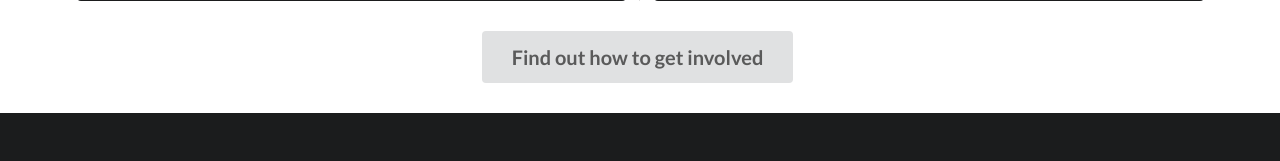
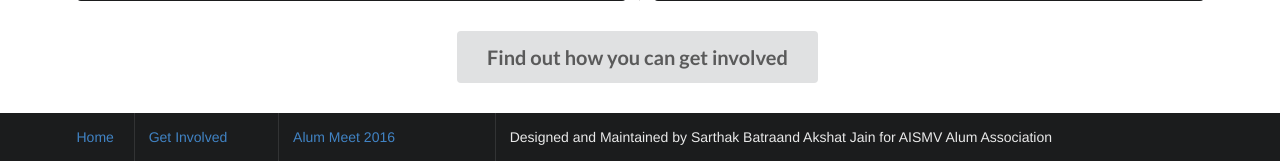
Before and after one commit to akshatjain99/aismvalum, a PHP site: page /index.php in a window 1280 px wide. Shown: the part 1811-1972 px from the top of the page. Before the commit the page ends 1924 px from the top, so only its background shows below. Run offline with PHP 8.4, Linux system fonts and the light colour scheme; some libraries are stand-ins or nearby versions.

Commit message:
completed footer

```diff
--- a/includes/footer.php
+++ b/includes/footer.php
@@ -0,0 +1,20 @@
+</div>
+<div class="ui inverted vertical footer segment">
+ 	<div class="ui container">
+    	<div class="ui stackable inverted divided grid">
+      		<div class="column">
+      			<a href="#">Home</a>
+      		</div>
+      		<div class="two wide column">
+      			<a href="#">Get Involved</a>
+      		</div>
+      		<div class="three wide column">
+      			<a href="#">Alum Meet 2016</a>
+      		</div>
+      		<div class="ten wide column">
+      			<p>Designed and Maintained by Sarthak Batraand Akshat Jain for AISMV Alum Association</p>
+      		</div>
+
+      	</div>
+    </div>
+</div>
--- a/includes/header.php
+++ b/includes/header.php
@@ -1,20 +1,3 @@
-<!-- Following Menu -->
-<div class="ui large top fixed hidden menu">
-  <div id="following" class="ui container">
-    <a class="item" href="index.php">Home</a>
-    <a class="item">About Us</a>
-    <a class="item" href="involve.php">Get Involved</a>
-    <a class="item">Alum Meet 2016</a>
-    <div class="right menu">
-      <div class="item">
-        <a class="ui button">Log in</a>
-      </div>
-      <div class="item">
-        <a class="ui primary button">Sign Up</a>
-      </div>
-    </div>
-  </div>
-</div>
 
 <!-- Sidebar Menu -->
 <div id="side" class="ui vertical inverted sidebar menu">
--- a/index.php
+++ b/index.php
@@ -42,7 +42,7 @@
 	  			</p>
 			</div>
 		</div>
-		<h1 class="ui horizontal divider header"> Get Involved</h1>
+		<h1 class="ui horizontal divider header"> Here is what some Alum are already doing</h1>
 		<div id="hometwo" class="ui middle aligned grid two column stackable divided container">
 			<div class="row">
 				<div class="column">
@@ -55,7 +55,7 @@
 				</div>
 				<div class="column">
 					<div class="ui inverted raised segment">
-						<h3 class="ui header"> Sarthak Batra</h3>
+						<h3 class="ui header"> Advik Aggarwal</h3>
 						<img src="https://placekitten.com/100/100" alt="ïmage" class="ui image floated right">
 						<p>Do to be agreeable conveying oh assurance. Wicket longer admire do barton vanity itself do in it. Preferred to sportsmen it engrossed listening. Park gate sell they west hard for the. Abode stuff noisy manor blush yet the far. Up colonel so between removed so do. Years use place decay sex worth drift age. Men lasting out end article express fortune demands own charmed. About are are money ask how seven.
 						</p>
@@ -64,7 +64,7 @@
 			</div>
       	</div>
       	<div id="involvebtn">
-      		<a class="ui huge button">Find out how to get involved</a>
+      		<a class="ui huge button">Find out how you can get involved</a>
       	</div>
 
 		<?php include'includes/footer.php' ; ?>
```
